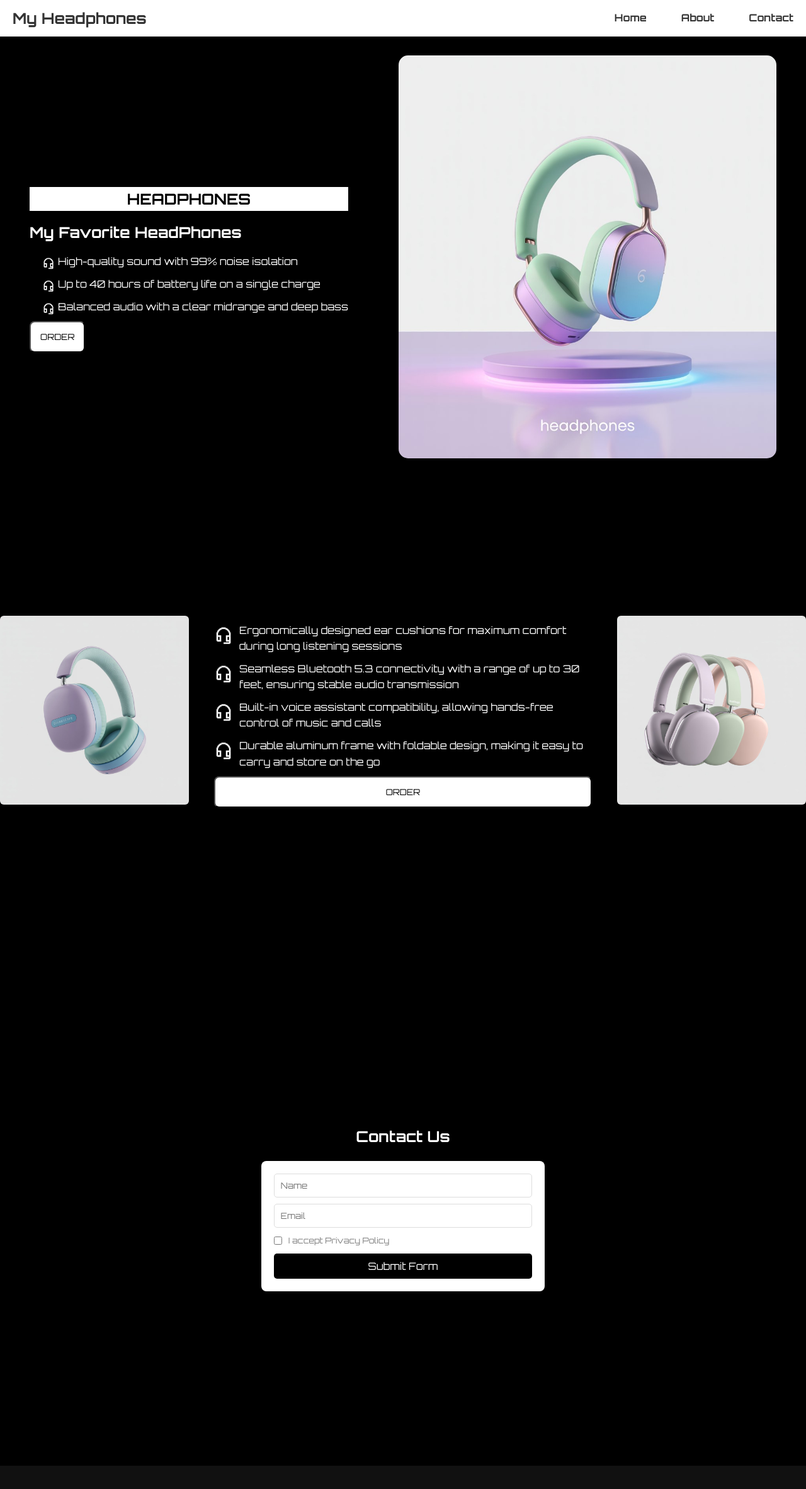
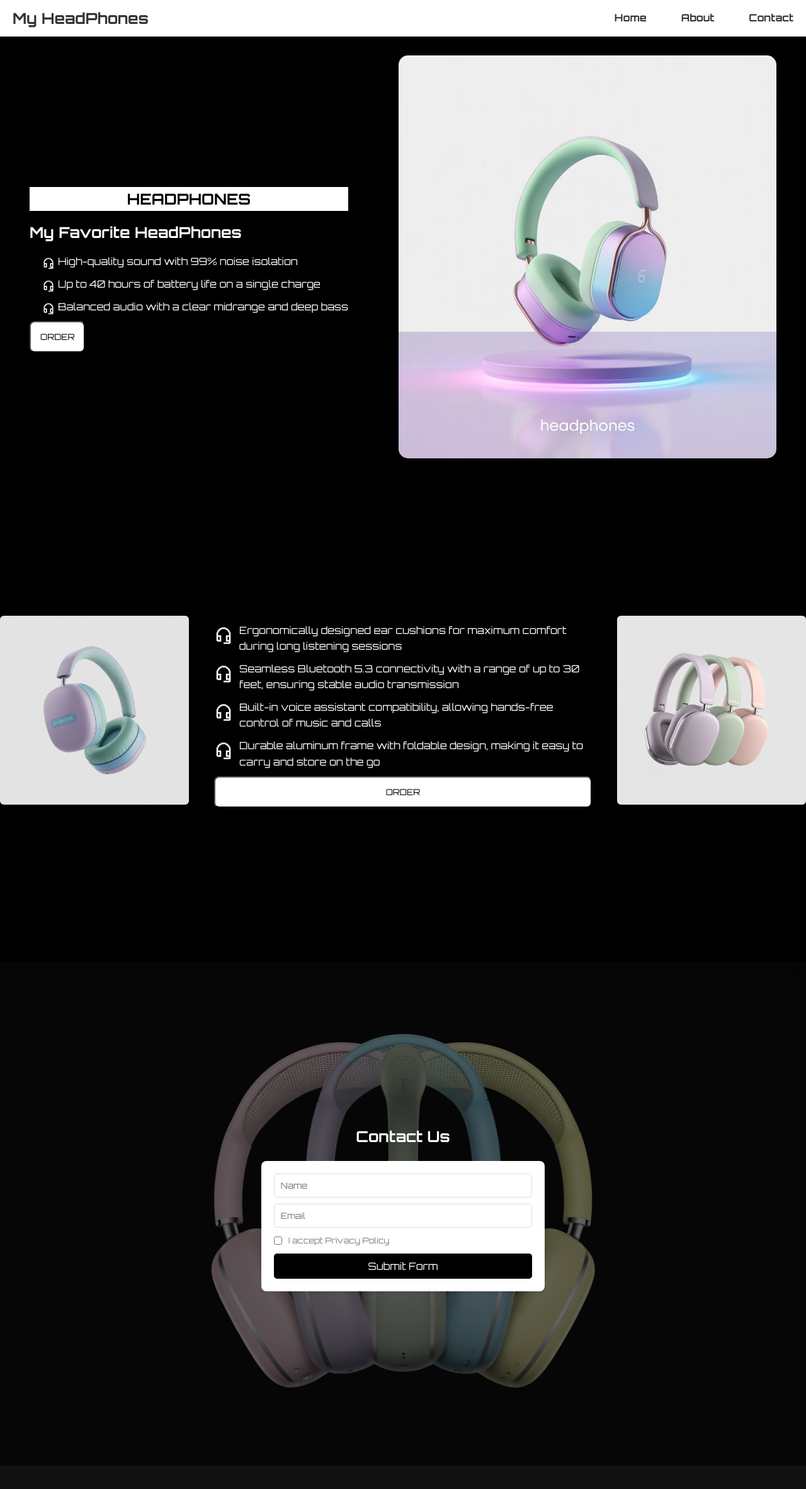
Before and after one commit to AlisaErmel/MST-1, a plain HTML site: page index.html in a window 1280 px wide. Shown: the top 2365 px of the page at 63% size. Drawn offline with Linux system fonts and the light colour scheme.

Commit message:
Added an image to form sections

```diff
--- a/index.html
+++ b/index.html
@@ -4,7 +4,7 @@
 <head>
     <meta charset="UTF-8">
     <meta name="viewport" content="width=device-width, initial-scale=1.0">
-    <title>Interactive Page</title>
+    <title>MYHP</title>
     <link rel="stylesheet" href="main.css">
     <link rel="preconnect" href="https://fonts.googleapis.com">
     <link rel="preconnect" href="https://fonts.gstatic.com" crossorigin>
@@ -16,7 +16,7 @@
     <!-- Sticky Header -->
     <header>
         <div class="nav-container">
-            <div class="logo">My Headphones</div>
+            <div class="logo">My HeadPhones</div>
             <div class="hamburger" id="hamburger">&#9776;</div>
         </div>
         <nav>
--- a/main.css
+++ b/main.css
@@ -156,6 +156,18 @@ form {
     border-radius: 8px;
     box-shadow: 0 2px 5px rgba(0, 0, 0, 0.1);
     color: black;
+}
+
+.form-section {
+    position: relative;
+    background-image: linear-gradient(rgba(0, 0, 0, 0.6),
+            rgba(0, 0, 0, 0.6)),
+        url('hp4.webp');
+    background-size: cover;
+    background-repeat: no-repeat;
+    background-position: center;
+    background-blend-mode: darken;
+    transition: background 1s ease-in-out;
 }
 
 form input[type="text"],
@@ -438,7 +450,11 @@ form button:hover {
     }
 
     .form-section {
+        margin-top: 40px;
         padding: 20px;
+        background-position: center;
+        background-size: cover;
+        background-attachment: scroll;
     }
 
     nav ul {
```
Also changed, not shown: hp4.jpg (deleted), hp4.webp (added).
